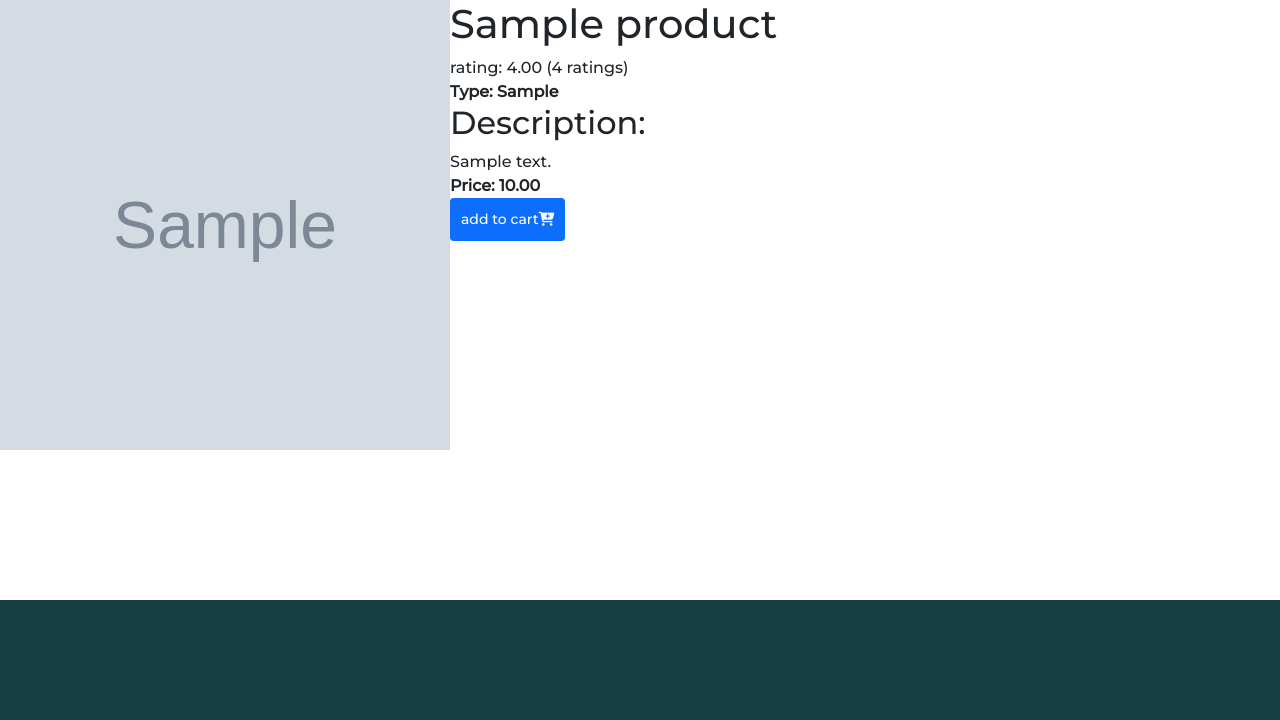
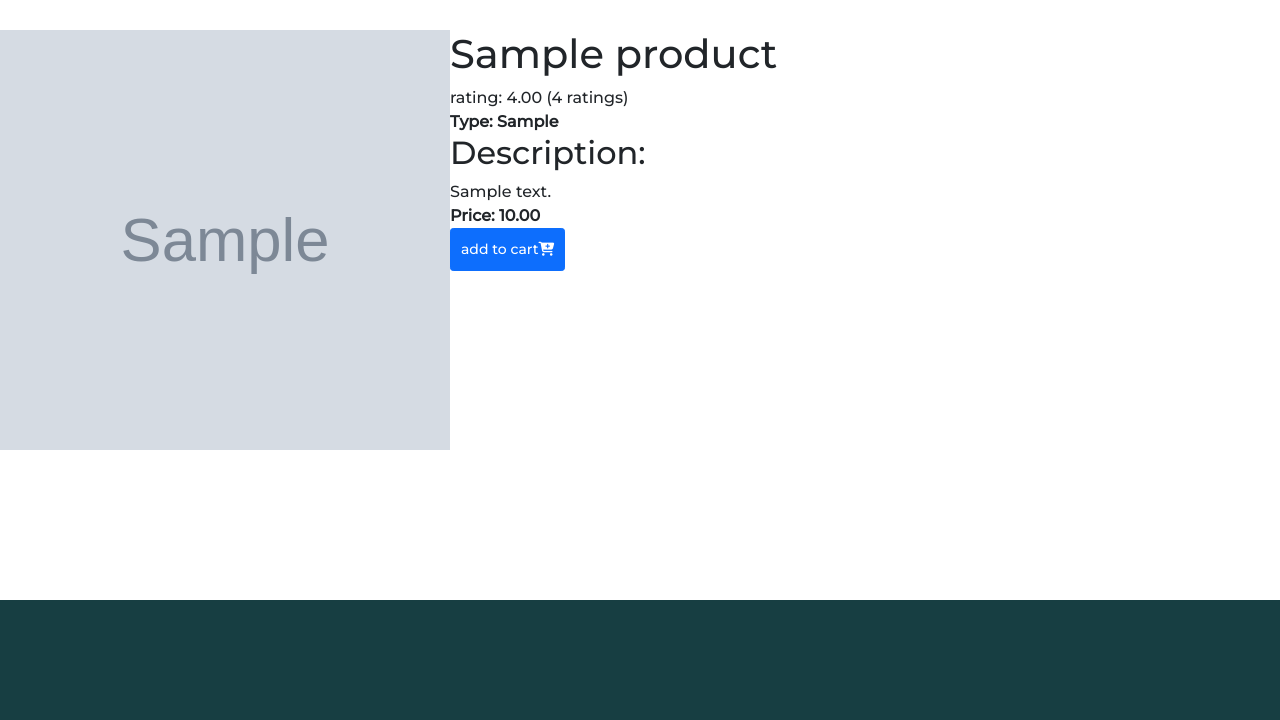
Before and after one commit to aronbergurj99/verklegt-2, a Django app: page /products/1 in a window 1280 px wide. Shown: the part 80-800 px from the top of the page. Run offline with Django 3.2, Linux system fonts and the light colour scheme; tables that the repository leaves empty hold one stand-in row (values such as "Sample post"); grey boxes marked "Sample" are stand-in pictures; some libraries are stand-ins or nearby versions.

Commit message:
detailed product info tuning

```diff
--- a/static/css/main.css
+++ b/static/css/main.css
@@ -102,9 +102,16 @@ this is all the detailed product stuff
  */
 
 .big-image {
+    padding-top: 30px;
     height: 450px;
     width: 450px;
     object-fit: cover;
+}
+
+.detailed-product-info {
+    flex-direction: column;
+    float: left;
+    padding-top: 30px;
 }
 
 a {
```
